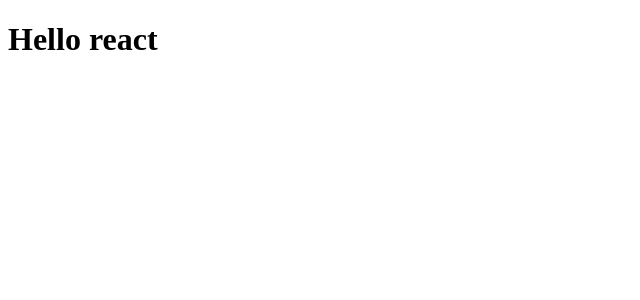
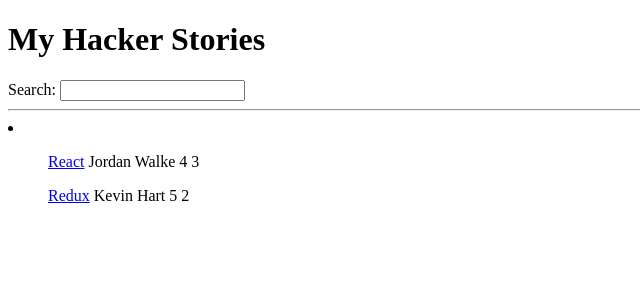
Before and after one commit to 23-kartikey/hacker-stories, a React (Vite) app in the folder hacker-stories/: page / in a window 1280 px wide. Shown: the top 300 px of the page, without its empty margins (0-640 px from the left). Built offline with nearby package versions, Linux system fonts and the light colour scheme.

Commit message:
feat: created App and List components

```diff
--- a/hacker-stories/src/App.jsx
+++ b/hacker-stories/src/App.jsx
@@ -1,12 +1,45 @@
-const title='react';
+const list=[
+    {
+      title: 'React',
+      url: 'https://react.dev/',
+      author: 'Jordan Walke',
+      num_comments: 3,
+      points: 4,
+      objectID: 0
+    },
+    {
+      title: 'Redux',
+      url: 'https://redux.dev/',
+      author: 'Kevin Hart',
+      num_comments: 2,
+      points: 5,
+      objectID: 1
+    }
+  ]
 
 function App() {
-
   return (
     <div>
-      <h1>Hello {title}</h1>
+      <h1>My Hacker Stories</h1>
+      <label htmlFor="search">Search: </label>
+      <input type="text" id="search" />
+      <hr />
+      <List />
     </div>
   );
 }
 
+function List(){
+  return(
+    <li>{list.map(item=>(
+      <ul key={item.objectID}>
+        <span><a href={item.url}>{item.title}</a></span>
+        <span> {item.author} </span>
+        <span> {item.points} </span>
+        <span> {item.num_comments} </span>
+      </ul>
+    ))}</li>
+  );
+}
+
 export default App;
```
